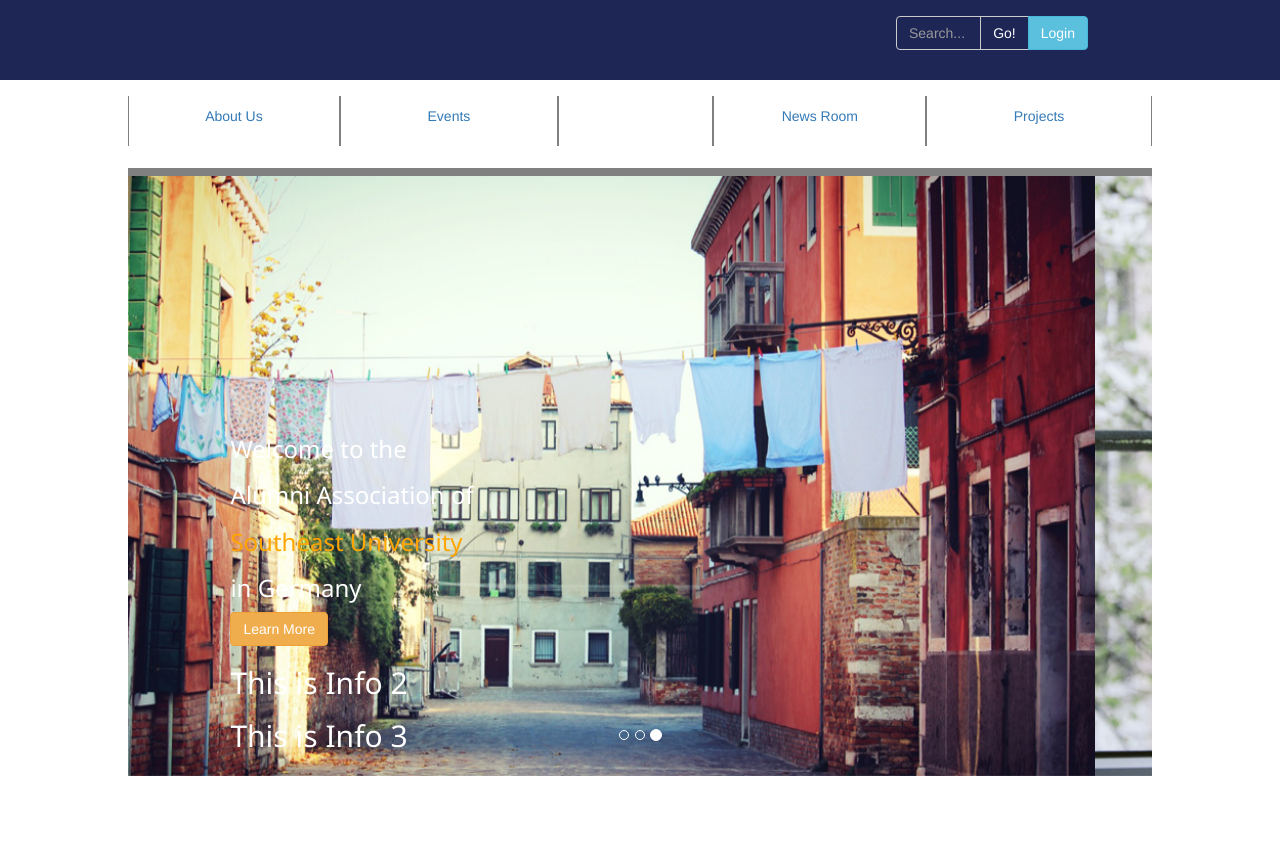
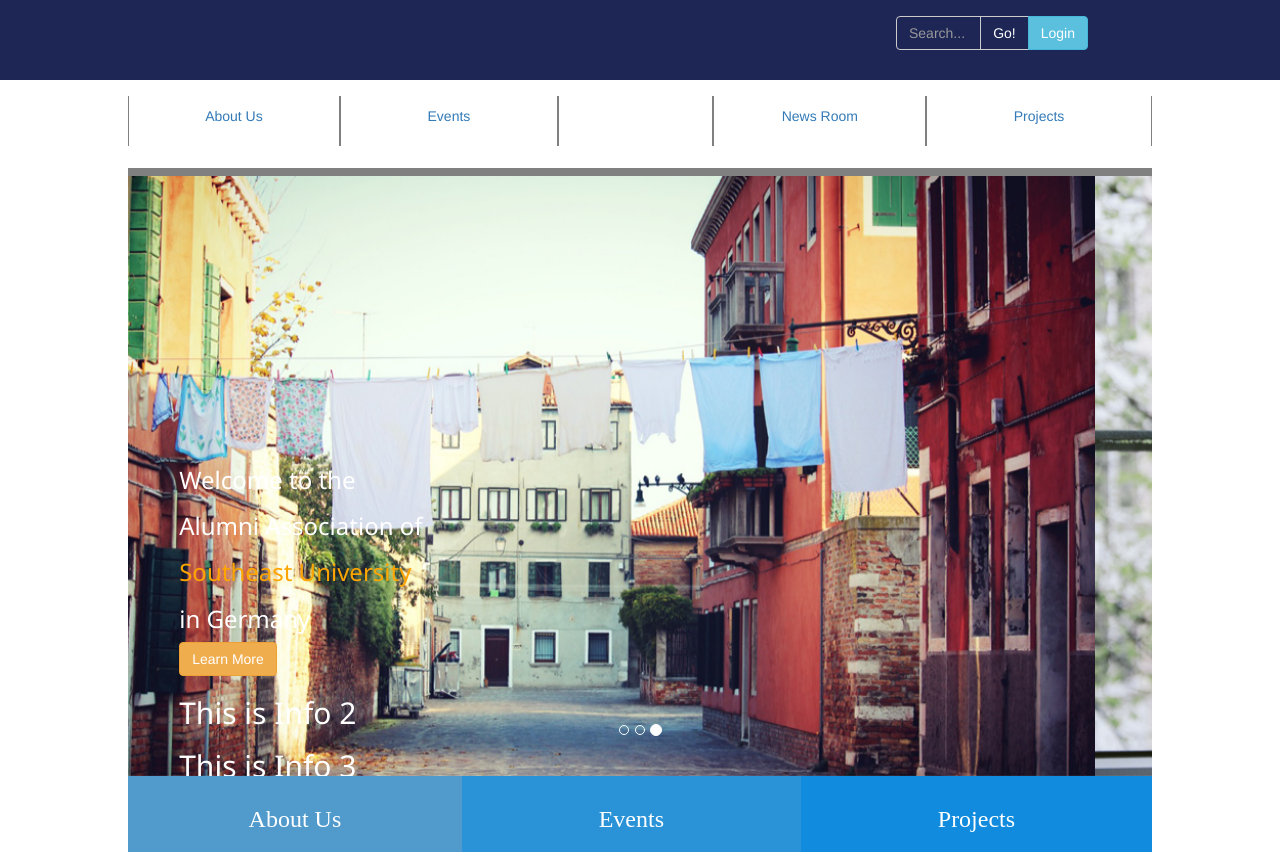
Before and after one commit to YutSean/html_template, a plain HTML site: page demo.html in a window 1280 px wide. Before the commit the page ends 800 px from the top, so only its background shows below. Drawn offline with Linux system fonts and the light colour scheme.

Commit message:
feature: some modification to slider

```diff
--- a/css/slider.css
+++ b/css/slider.css
@@ -11,10 +11,13 @@
     height:auto;
 
 }
-
+.carousel-indicators{
+    position: absolute;
+    bottom:15%;
+}
 .Carousel_Info{
     position: absolute;
-    left:10%;
+    left:5%;
     top:40%;
 }
 .Carousel_Info>div{
@@ -36,3 +39,17 @@
     font-weight: 3em;
     font-family: 'Segoe UI', Tahoma, Geneva, Verdana, sans-serif
 }
+.Carousel_nav h3{
+    font-family: 'Times New Roman', Times, serif;
+    color:white;
+    font-weight: 3em;
+}
+#nav_1{
+    background: rgb(80, 154, 204);
+}
+#nav_2{
+    background: rgb(42, 147, 216);
+}
+#nav_3{
+    background: rgb(17, 139, 221);
+}
--- a/demo.html
+++ b/demo.html
@@ -58,7 +58,7 @@
                 <img src="image/p_big2.jpg" style="width:100%;height:600px;" alt="Third slide">
             </div>
         </div>
-        <!-- 轮播（Carousel）导航 -->
+        <!-- 轮播（Carousel）浮动内容 -->
         <div class="Carousel_Info">
             <div id="Info_1" class="active">
                 <h3>Welcome to the</h3>
@@ -74,7 +74,20 @@
                 <h2>This is Info 3</h2>
             </div>
         </div>
-
+        <!-- 轮播（Carousel）底部导航 -->
+        <div class="Carousel_nav">
+            <ul class="nav nav-pills nav-justified">
+                <li id="nav_1"><a href="#">
+                        <h3>About Us</h3>
+                    </a></li>
+                <li id="nav_2"><a href="#">
+                        <h3>Events</h3>
+                    </a></li>
+                <li id="nav_3"><a href="#">
+                        <h3>Projects</h3>
+                    </a></li>
+            </ul>
+        </div>
     </div>
     <div id="content">
         <div class="news"></div>
@@ -102,24 +115,24 @@
             interval: 2500
         }, 'cycle');
         //确定滑动前后元素
-        var prev=1;
+        var prev = 1;
         var after;
         //监听dom变化
         var mutationObserver = new MutationObserver(function (mutations) {
             mutations.forEach(function (mutation) {
-                after=parseInt($('li.active').attr("data-slide-to"))+1;
+                after = parseInt($('li.active').attr("data-slide-to")) + 1;
                 /*
                 if(mutation.target.nodeName==="LI"){
                     console.log(mutation,prev,after);
                     console.log("sss",mutation.oldValue)
                 }*/
-                if(mutation.oldValue ==='active' && mutation.target.nodeName==='LI'){
+                if (mutation.oldValue === 'active' && mutation.target.nodeName === 'LI') {
                     //console.log("this is old",mutation)
-                    prev = parseInt(mutation.target.attributes[1].nodeValue)+1;
+                    prev = parseInt(mutation.target.attributes[1].nodeValue) + 1;
                     //console.log("prev is",prev)
                 }
-                $('#Info_'+prev).removeClass("active");
-                $('#Info_'+after).addClass("active");
+                $('#Info_' + prev).removeClass("active");
+                $('#Info_' + after).addClass("active");
             });
         });
         mutationObserver.observe(document.documentElement, {
@@ -128,7 +141,7 @@
             childList: true,
             subtree: true,
             attributeOldValue: true,
-                attributeNewValue:true
+            attributeNewValue: true
 
         })
 
```
Lines whose indentation alone changed are shown as unchanged.
